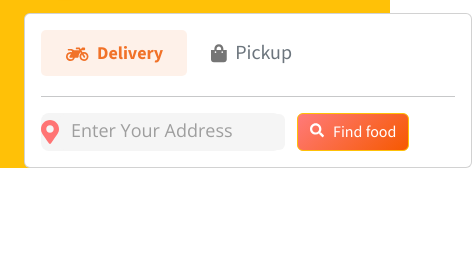
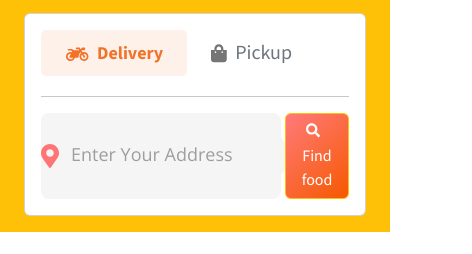
Before and after one commit to Emmanuel-Benjamin00/Hot-Meals, a plain HTML site: page index.html in a window 390 px wide. Shown: the part 846-1100 px from the top of the page, 472 px wide, since content can reach past the window. Drawn offline with nearby package versions, Linux system fonts and the light colour scheme; a web font is replaced by a local one.

Commit message:
Hero Card responsiveness update

```diff
--- a/index.html
+++ b/index.html
@@ -61,21 +61,16 @@
         <h1 class="display-5 fw-bold text-body-emphasis lh-1 mb-3">Look at your fav Meals</h1>
         <p class="lead">Within a few clicks, find meals that are accessible near you</p>
         <div class="d-grid gap-2 d-md-flex justify-content-md-start">
-
-          <div class="col-lg-7 col-xl-6">
-            <div class="card" style="width: 28rem;">
+          <div class="card w-100 mb-3">
             <div class="card-body">
-
               <div class="pb-1 d-flex">
                 <button type="button" class="btn btn-primary btn-lg px-4 me-md-2 hero-button-delivery"
                   style="white-space: nowrap;"><img src="./images/hero/bike.svg" alt="" class="pe-2">Delivery</button>
                 <button type="button" class="btn btn-outline-secondary btn-lg px-4 hero-button-pickup "
                   style="white-space: nowrap;"><img src="./images/hero/bag.svg" alt="" class="pe-2">Pickup</button>
               </div>
-
               <hr />
-
-                <div class="d-flex gap-3">
+              <div class="d-flex gap-1">
                 <div class="d-inline-flex align-items-center address">
                   <img src="./images/hero/location.svg" alt="" class="mr-2">
                   <input type="search" class="form-control form-control-dark border-0 text-secondary fs-6 fw-bold"
@@ -85,8 +80,6 @@
                 <a href="#" class="btn btn-warning find-food-btn"><img src="./images/hero/search.svg" alt=""
                     class="pb-1 pe-2">Find
                   food</a>
-                </div>
-
               </div>
             </div>
           </div>
```
Lines whose indentation alone changed are shown as unchanged.
